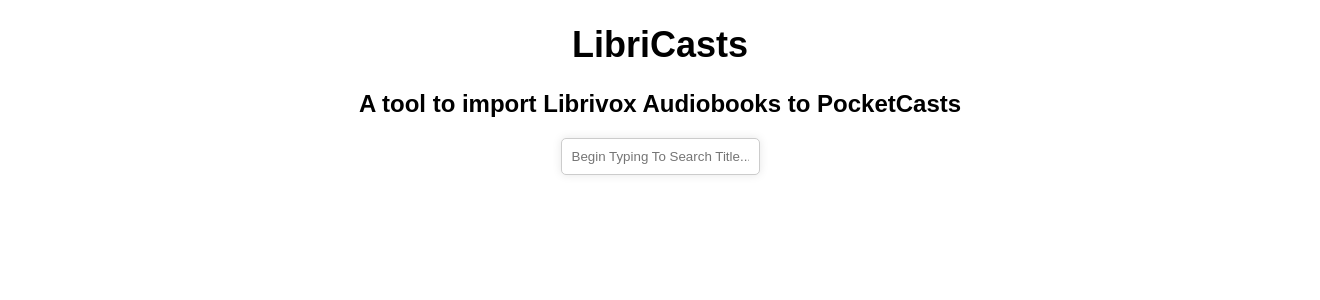
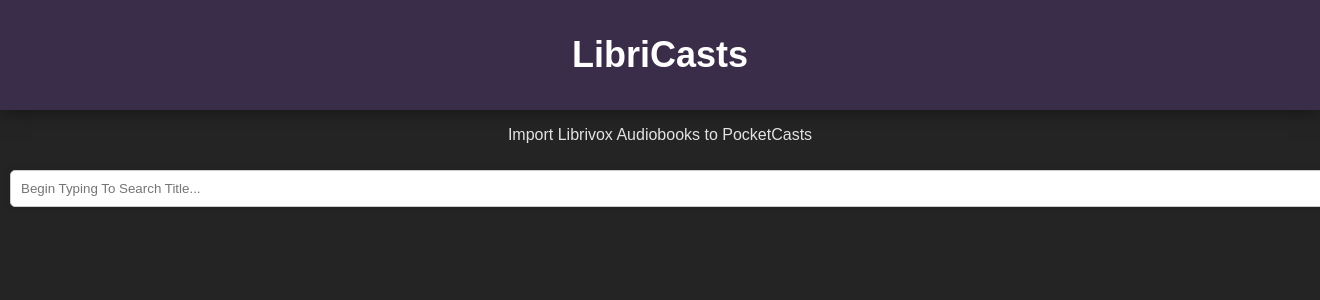
Before and after one commit to adhipk/libricasts, a Flask app: page / in a window 1320 px wide; the page is wider, and only the part inside the window is pictured. Shown: the top 300 px of that part. Run offline with Flask 3, Linux system fonts and the light colour scheme; some libraries are stand-ins or nearby versions.

Commit message:
added color scheme and fixed html and css

```diff
--- a/server.py
+++ b/server.py
@@ -1,6 +1,7 @@
 from flask import Flask, request, jsonify, render_template
 from helper import getBooks, uploadRss
 import os
+from time import sleep
 from dotenv import load_dotenv
 app = Flask(__name__)
 load_dotenv()
@@ -12,6 +13,7 @@ def index():
 
 @app.route('/search', methods=['GET'])
 def search():
+    sleep(2)
     title = request.args.get('title', '',type=str)
 
     if not title:
--- a/static/style.css
+++ b/static/style.css
@@ -1,32 +1,67 @@
+*{
+    box-sizing: border-box;
+}
 html{
     font-family: sans-serif;
+    color: rgba(255, 255, 255, 0.87);
+    background-color: #242424;
+
 }
 body {
     margin:auto;
+    display: flex;
+    width:page-width;
+    height:page-height;
+    flex-direction: column;
+    align-items: center;
+    column-gap: 10px;
+}
+main{
+    width: 100%;
+    display: flex;
+    flex-direction: column;
+    align-items: center;
+    column-gap: 10px;
 }
 .search-box {
     display: flex;
+
     flex-direction: column;
-    align-items: center;
-    margin: 0 auto;
-    max-width: 800px;
+    margin: 10px;
+    width:100%;
     text-align: center;
+
+}
+
+.search-box input{
+    width:100%;
+    margin-inline: 10px;
 }
 
 .search-results-container {
     display: flex;
+
     flex-wrap: wrap;
     justify-content: space-evenly;
     margin: 0 auto;
-    max-width: 800px;
 }
-
+navbar{
+    width: 100%;
+    display: flex;
+    justify-content: center;
+    align-items: center;
+    padding: 10px;
+    background-color: #3a2d49;
+    color: white;
+    box-shadow: 0 0 20px rgba(0, 0, 0, 0.5);
+}
 .search-result {
+    background-color: #3a2d49;
     width: 300px;
     margin: 10px;
     padding: 20px;
-    border: 1px solid #ccc;
-    border-radius: 5px;
+    /* border: 1px solid #ccc; */
+    border-radius: 8px;
     box-shadow: 0 0 10px rgba(0, 0, 0, 0.1);
 }
 
--- a/templates/index.html
+++ b/templates/index.html
@@ -1,34 +1,39 @@
 <!DOCTYPE html>
 <html lang="en">
 	<head>
-    <meta charset="UTF-8">
-    <meta name="viewport" content="width=device-width, initial-scale=1.0">
-    <link rel="stylesheet" href="{{ url_for('static', filename='style.css') }}">
+		<meta charset="UTF-8" />
+		<meta name="viewport" content="width=device-width, initial-scale=1.0" />
+		<link
+			rel="stylesheet"
+			href="{{ url_for('static', filename='style.css') }}"
+		/>
 		<title>LibriCasts</title>
 	</head>
 	<body>
-    <header>
+		<navbar>
 			<h1>LibriCasts</h1>
-        <h2>A tool to import Librivox Audiobooks to PocketCasts</h2>
-    </header>
+		</navbar>
 		<main>
-        <div class="search-box">
+			<p>Import Librivox Audiobooks to PocketCasts</p>
 
-            <span class="htmx-indicator">
-                Searching...
-            </span>
-            <input class="form-control" type="title"
-                name="title" placeholder="Begin Typing To Search Title..."
+				<div class="search-box" id="search-box">
+
+
+					<input
+						class="form-control"
+						type="title"
+						name="title"
+						placeholder="Begin Typing To Search Title..."
 						hx-get="/search"
 						hx-trigger="input changed delay:500ms, search"
 						hx-target="#search-results"
-                hx-indicator=".htmx-indicator"
-            >
+						hx-indicator="#search-box >.htmx-indicator"
+					/>
+                    <div class="htmx-indicator">Searching...</div>
 				</div>
 
+				<div class="search-results-container" id="search-results"></div>
 
-        <div class="search-results-container" id="search-results">
-        </div>
 		</main>
 		<script src="https://unpkg.com/htmx.org@1.8.5"></script>
 	</body>
```
Lines whose indentation alone changed are shown as unchanged.
